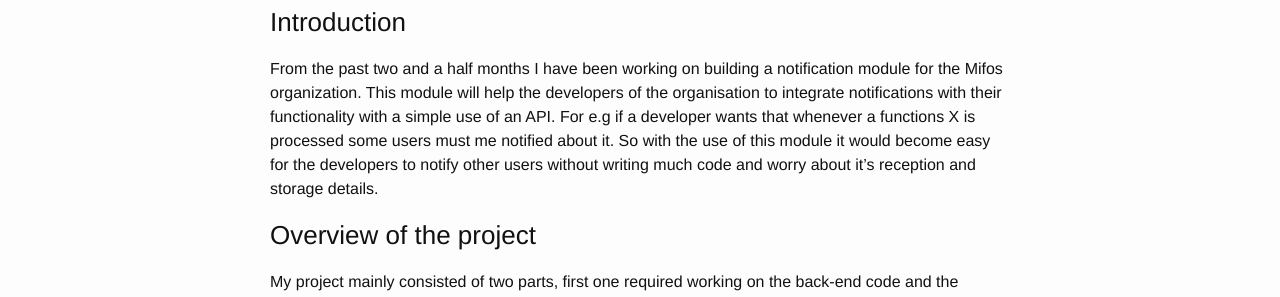
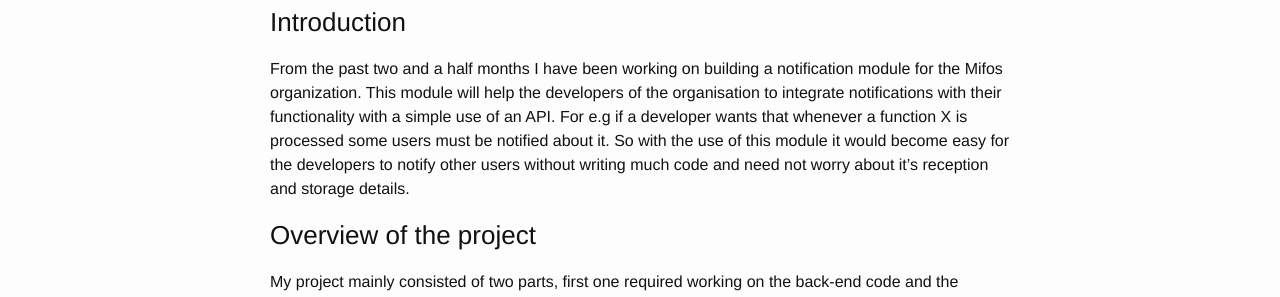
Before and after one commit to ad-os/Blog, a Jekyll site: the page built from _posts/2016-08-23-gsoc-report.md, in a window 1280 px wide. Shown: the part 305-602 px from the top of the page. Built offline with Jekyll 4.4.1, drawn with Linux system fonts in a browser that asks for light colours.

Commit message:
GSOC Report

```diff
--- a/_posts/2016-08-23-gsoc-report.md
+++ b/_posts/2016-08-23-gsoc-report.md
@@ -11,7 +11,7 @@
 
 ### Introduction
 
-From the past two and a half months I have been working on building a notification module for the Mifos organization. This module will help the developers of the organisation to integrate notifications with their functionality with a simple use of an API. For e.g if a developer wants that whenever a functions X is processed some users must me notified about it. So with the use of this module it would become easy for the developers to notify other users without writing much code and worry about it's reception and storage details.
+From the past two and a half months I have been working on building a notification module for the Mifos organization. This module will help the developers of the organisation to integrate notifications with their functionality with a simple use of an API. For e.g if a developer wants that whenever a function X is processed some users must be notified about it. So with the use of this module it would become easy for the developers to notify other users without writing much code and need not worry about it's reception and storage details.
 
 ### Overview of the project
 
```
